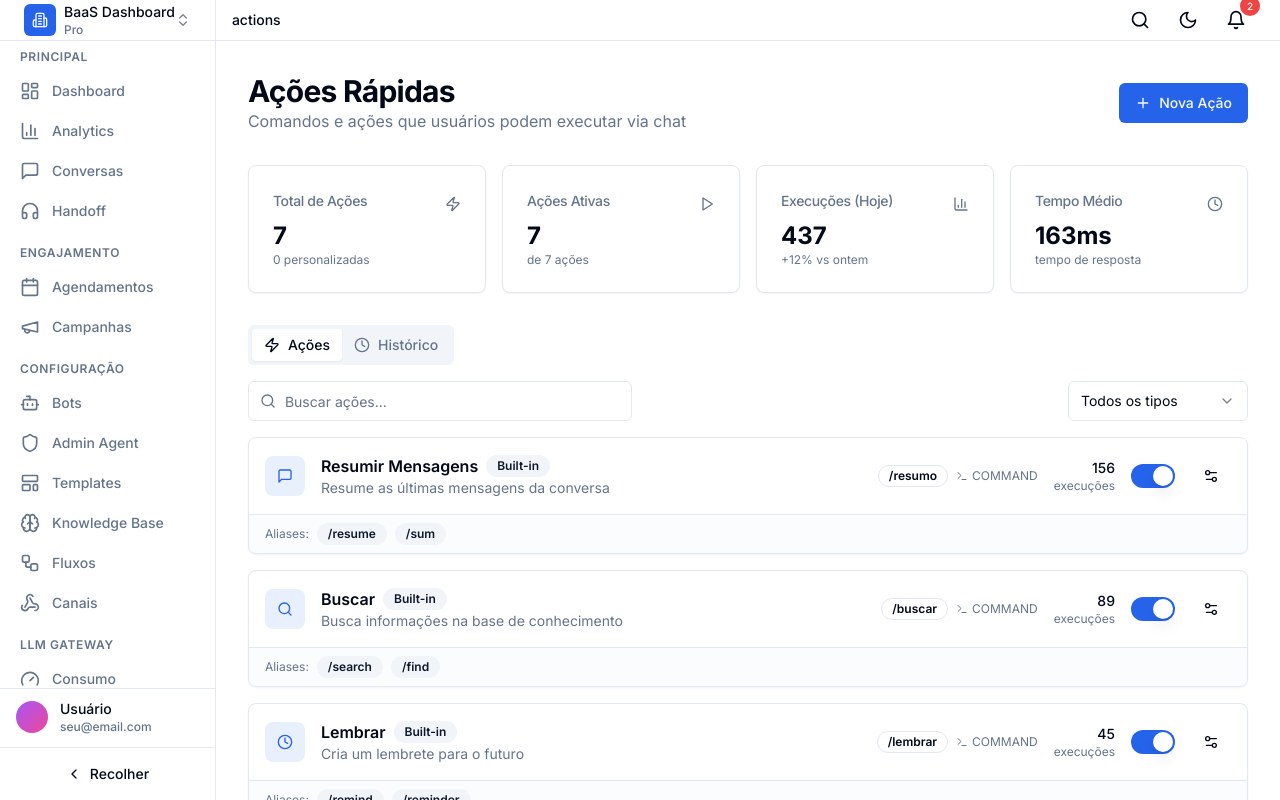
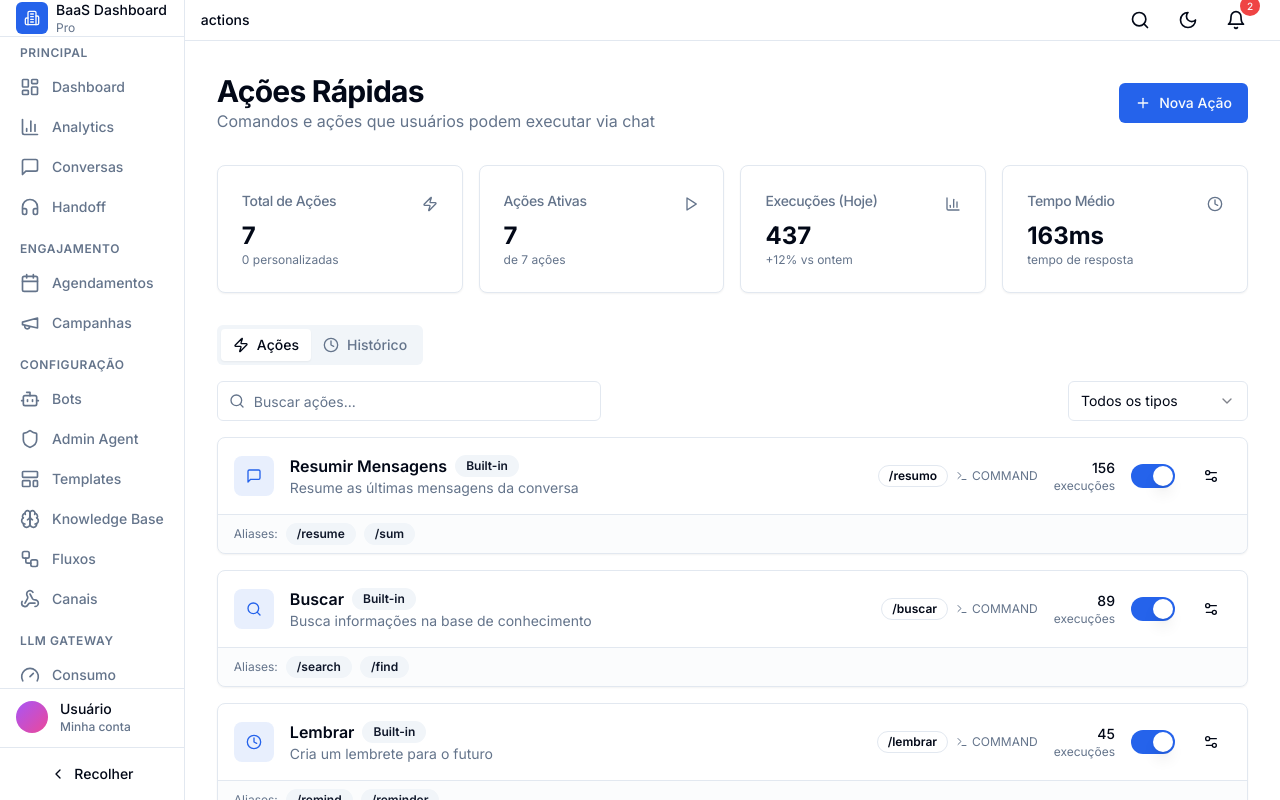
Before and after one commit to decomontenegro/baas-platform, a Next.js app: page /actions in a window 1280 px wide. Built offline with nearby package versions, Linux system fonts and the light colour scheme.

Commit message:
fix: remove fake multi-tenant UI (single-tenant for now)
- Removed organization switcher dropdown (was mock data)
- Replaced email placeholder with 'Minha conta'
- Added TODO for multi-tenant v2

```diff
--- a/src/components/dashboard/sidebar.tsx
+++ b/src/components/dashboard/sidebar.tsx
@@ -11,7 +11,6 @@ import {
   Calendar,
   ChevronDown,
   ChevronLeft,
-  ChevronsUpDown,
   CreditCard,
   Headphones,
   Home,
@@ -21,7 +20,6 @@ import {
   LogOut,
   Megaphone,
   MessageSquare,
-  Plus,
   Settings,
   Users,
   Webhook,
@@ -116,11 +114,8 @@ const navigation: NavGroup[] = [
   },
 ]
 
-const tenants = [
-  { id: "1", name: "BaaS Dashboard", plan: "Pro" },
-  { id: "2", name: "Startup Beta", plan: "Free" },
-  { id: "3", name: "Corp Gamma", plan: "Enterprise" },
-]
+// TODO: Multi-tenant v2 - implementar switch real de organizações
+// Por enquanto, single-tenant apenas
 
 interface SidebarProps {
   collapsed?: boolean
@@ -130,7 +125,6 @@ interface SidebarProps {
 
 export function Sidebar({ collapsed = false, onCollapse, className }: SidebarProps) {
   const pathname = usePathname()
-  const [currentTenant, setCurrentTenant] = React.useState(tenants[0])
   const [focusedGroupIndex, setFocusedGroupIndex] = React.useState<number | null>(null)
   const [focusedItemIndex, setFocusedItemIndex] = React.useState<number>(0)
   const navRef = React.useRef<HTMLDivElement>(null)
@@ -206,26 +200,14 @@ export function Sidebar({ collapsed = false, onCollapse, className }: SidebarPro
       aria-label="Navegação principal"
     >
       {/* Header with Tenant Switcher */}
+      {/* TODO: Multi-tenant v2 - por enquanto single-tenant */}
       <div className="flex items-center h-[var(--header-height)] px-4 border-b">
         {collapsed ? (
-          <Button
-            variant="ghost"
-            size="icon"
-            className="w-full"
-            aria-label="Selecionar organização"
-          >
+          <div className="flex items-center justify-center w-full">
             <Building2 className="h-5 w-5" aria-hidden="true" />
-          </Button>
+          </div>
         ) : (
-          <DropdownMenu>
-            <DropdownMenuTrigger asChild>
-              <Button
-                variant="ghost"
-                className="w-full justify-between px-2"
-                aria-label={`Organização atual: ${currentTenant.name}. Clique para trocar`}
-                aria-haspopup="listbox"
-              >
-                <div className="flex items-center gap-2 overflow-hidden">
+          <div className="flex items-center gap-2 overflow-hidden w-full">
             <div
               className="flex h-8 w-8 shrink-0 items-center justify-center rounded-md bg-primary text-primary-foreground"
               aria-hidden="true"
@@ -234,48 +216,13 @@ export function Sidebar({ collapsed = false, onCollapse, className }: SidebarPro
             </div>
             <div className="flex flex-col items-start overflow-hidden">
               <span className="truncate text-sm font-medium">
-                      {currentTenant.name}
+                BaaS Dashboard
               </span>
               <span className="truncate text-xs text-muted-foreground">
-                      {currentTenant.plan}
+                Pro
               </span>
             </div>
           </div>
-                <ChevronsUpDown className="h-4 w-4 shrink-0 opacity-50" aria-hidden="true" />
-              </Button>
-            </DropdownMenuTrigger>
-            <DropdownMenuContent align="start" className="w-[240px]" role="listbox">
-              <DropdownMenuLabel>Organizações</DropdownMenuLabel>
-              <DropdownMenuSeparator />
-              {tenants.map((tenant) => (
-                <DropdownMenuItem
-                  key={tenant.id}
-                  onClick={() => setCurrentTenant(tenant)}
-                  className="cursor-pointer"
-                  role="option"
-                  aria-selected={currentTenant.id === tenant.id}
-                >
-                  <div className="flex items-center gap-2">
-                    <div
-                      className="flex h-6 w-6 items-center justify-center rounded bg-muted"
-                      aria-hidden="true"
-                    >
-                      <Building2 className="h-3 w-3" />
-                    </div>
-                    <div className="flex flex-col">
-                      <span className="text-sm">{tenant.name}</span>
-                      <span className="text-xs text-muted-foreground">{tenant.plan}</span>
-                    </div>
-                  </div>
-                </DropdownMenuItem>
-              ))}
-              <DropdownMenuSeparator />
-              <DropdownMenuItem className="cursor-pointer">
-                <Plus className="mr-2 h-4 w-4" aria-hidden="true" />
-                Nova Organização
-              </DropdownMenuItem>
-            </DropdownMenuContent>
-          </DropdownMenu>
         )}
       </div>
 
@@ -367,7 +314,7 @@ export function Sidebar({ collapsed = false, onCollapse, className }: SidebarPro
               <DropdownMenuLabel>
                 <div className="flex flex-col">
                   <span>Usuário</span>
-                  <span className="text-xs text-muted-foreground">seu@email.com</span>
+                  <span className="text-xs text-muted-foreground">Minha conta</span>
                 </div>
               </DropdownMenuLabel>
               <DropdownMenuSeparator />
@@ -388,7 +335,7 @@ export function Sidebar({ collapsed = false, onCollapse, className }: SidebarPro
               <Button
                 variant="ghost"
                 className="w-full justify-start px-2"
-                aria-label="Menu do usuário: Usuário, seu@email.com"
+                aria-label="Menu do usuário: Minha conta"
               >
                 <div className="flex items-center gap-3">
                   <div
@@ -398,7 +345,7 @@ export function Sidebar({ collapsed = false, onCollapse, className }: SidebarPro
                   <div className="flex flex-col items-start overflow-hidden">
                     <span className="truncate text-sm font-medium">Usuário</span>
                     <span className="truncate text-xs text-muted-foreground">
-                      seu@email.com
+                      Minha conta
                     </span>
                   </div>
                 </div>
```
Lines whose indentation alone changed are shown as unchanged.
